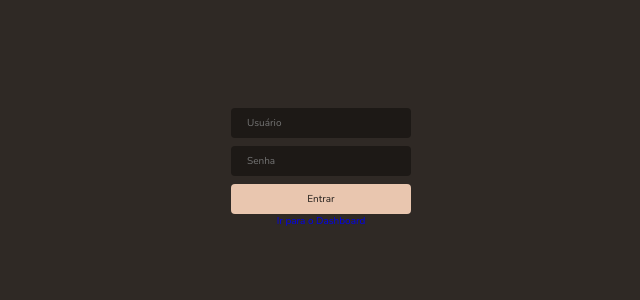
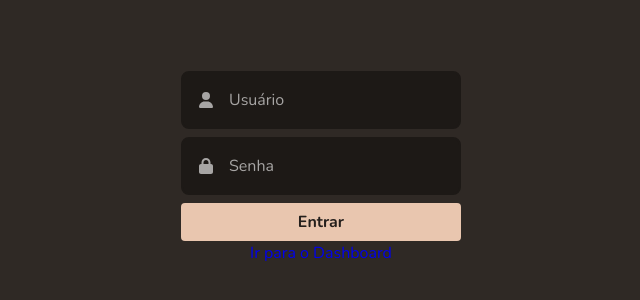
Before and after one commit to joel-fragoso/minascafe-panel, a React (Vite) app: page / in a window 1280 px wide. Shown: the part 232-532 px from the top of the page, without its empty margins (319-959 px from the left). Built offline with nearby package versions, Linux system fonts and the light colour scheme.

Commit message:
feature: Adiciona input
- Adiciona componente input.
- Adiciona Pallete Danger.
- Ajuste no Tamanho da fonte.
- Refatora SignIn coloca componente Input e retira input hardcoded.
- Adiciona regra ao eslint `"react/require-default-props": "off"`.
- Adiciona novos types ao Pallete.

Closes #21

```diff
--- a/src/@types/styled.d.ts
+++ b/src/@types/styled.d.ts
@@ -24,7 +24,10 @@ declare module 'styled-components' {
     common: ICommonColor;
     pallete: {
       primary: IPalleteColor;
-      secondary: IPalleteColor;
+      secondary?: IPalleteColor;
+      danger?: IPalleteColor;
+      success?: IPalleteColor;
+      warning?: IPalleteColor;
     };
     background: IBackgroundColor;
   }
--- /dev/null
+++ b/src/components/Input/index.tsx
@@ -0,0 +1,72 @@
+import {
+  FC,
+  InputHTMLAttributes,
+  useCallback,
+  useEffect,
+  useRef,
+  useState,
+} from 'react';
+import { IconName } from '@fortawesome/fontawesome-svg-core';
+import { FontAwesomeIcon } from '@fortawesome/react-fontawesome';
+import { Container } from './styles';
+
+interface InputProps extends InputHTMLAttributes<HTMLInputElement> {
+  name: string;
+  containerStyle?: object;
+  iconName?: IconName;
+}
+
+const Input: FC<InputProps> = ({
+  name,
+  containerStyle = {},
+  iconName,
+  ...rest
+}) => {
+  const inputRef = useRef<HTMLInputElement>(null);
+
+  const [isFocused, setIsFocused] = useState(false);
+  const [isFilled, setIsFilled] = useState(false);
+
+  // const { fieldName, defaultValue, error, registerField } = useField(name);
+
+  // useEffect(() => {
+  //   registerField({
+  //     name: fieldName,
+  //     ref: inputRef.current,
+  //     path: 'value',
+  //   });
+  // }, [fieldName, registerField]);
+
+  const handleInputFocus = useCallback(() => {
+    setIsFocused(true);
+  }, []);
+
+  const handleInputBlur = useCallback(() => {
+    setIsFocused(false);
+
+    setIsFilled(!!inputRef.current?.value);
+  }, []);
+
+  return (
+    <Container
+      style={containerStyle}
+      isErrored={false} // {!!error}
+      isFocused={isFocused}
+      isFilled={isFilled}
+      data-testid="input-container"
+    >
+      {iconName && (
+        <FontAwesomeIcon icon={{ prefix: 'fas', iconName }} size="1x" />
+      )}
+      <input
+        onFocus={handleInputFocus}
+        onBlur={handleInputBlur}
+        // defaultValue={defaultValue}
+        ref={inputRef}
+        {...rest}
+      />
+    </Container>
+  );
+};
+
+export default Input;
--- /dev/null
+++ b/src/components/Input/styles.ts
@@ -0,0 +1,55 @@
+import styled, { css } from 'styled-components';
+import { darken } from 'polished';
+
+interface ContainerProps {
+  isFocused: boolean;
+  isFilled: boolean;
+  isErrored: boolean;
+}
+
+export const Container = styled.div<ContainerProps>`
+  background: ${({ theme }) => darken(0.025, theme.background.default)};
+  border-radius: 0.8rem;
+  border: 2px solid ${({ theme }) => darken(0.025, theme.background.default)};
+  padding: 1.6rem;
+  width: 100%;
+  color: ${({ theme }) => theme.pallete.secondary?.main};
+  display: flex;
+  align-items: center;
+
+  &:not(:last-child) {
+    margin-bottom: 0.8rem;
+  }
+
+  ${props =>
+    props.isErrored &&
+    css`
+      border-color: ${({ theme }) => theme.pallete.danger?.main};
+    `}
+
+  ${props =>
+    props.isFocused &&
+    css`
+      color: ${({ theme }) => theme.pallete.primary.main};
+      border-color: ${({ theme }) => theme.pallete.primary.main};
+    `}
+
+  ${props =>
+    props.isFilled &&
+    css`
+      color: ${({ theme }) => theme.pallete.primary.main};
+    `}
+
+  input {
+    flex: 1;
+    color: ${({ theme }) => theme.common.white};
+
+    &::placeholder {
+      color: ${({ theme }) => theme.pallete.secondary?.main};
+    }
+  }
+
+  svg {
+    margin-right: 1.6rem;
+  }
+`;
--- a/src/pages/SignIn/index.tsx
+++ b/src/pages/SignIn/index.tsx
@@ -1,13 +1,24 @@
 import { FC } from 'react';
 import { Link } from 'react-router-dom';
+import Input from '../../components/Input';
 import { Container } from './styles';
 
 const SignIn: FC = () => {
   return (
     <Container>
       <div>
-        <input type="text" placeholder="Usuário" />
-        <input type="password" placeholder="Senha" />
+        <Input
+          name="username"
+          type="email"
+          placeholder="Usuário"
+          iconName="user"
+        />
+        <Input
+          name="password"
+          type="password"
+          placeholder="Senha"
+          iconName="lock"
+        />
         <button type="submit">Entrar</button>
       </div>
       <Link to="/dashboard">Ir para o Dashboard</Link>
--- a/src/pages/SignIn/styles.ts
+++ b/src/pages/SignIn/styles.ts
@@ -1,4 +1,4 @@
-import { darken, lighten } from 'polished';
+import { lighten } from 'polished';
 import styled from 'styled-components';
 
 export const Container = styled.div`
@@ -7,29 +7,28 @@ export const Container = styled.div`
   align-items: center;
   justify-content: center;
   height: 100%;
+  padding: 0 1.6rem;
 
   div {
-    width: 18rem;
-  }
+    width: 100%;
 
-  input {
-    padding: 0.8rem 1.6rem;
-    background-color: ${({ theme }) => darken(0.025, theme.background.default)};
-    margin-bottom: 0.8rem;
-    border-radius: 0.4rem;
-    width: 100%;
+    @media (min-width: 380px) {
+      width: 28rem;
+    }
   }
 
   button {
     padding: 0.8rem 1.6rem;
-    color: ${({ theme }) => darken(0.025, theme.background.default)};
+    font-size: 1.6rem;
+    font-weight: 700;
+    color: ${({ theme }) => theme.background.default};
     background-color: ${({ theme }) => theme.pallete.primary.main};
     display: flex;
     border-radius: 0.4rem;
-    border: 0;
     width: 100%;
     align-items: center;
     justify-content: center;
+    transition: background-color 0.2s linear;
 
     &:hover {
       background-color: ${({ theme }) => theme.pallete.primary.dark};
--- a/src/styles/global.ts
+++ b/src/styles/global.ts
@@ -28,6 +28,7 @@ const GlobalStyle = createGlobalStyle`
   }
 
   body {
+    font-size: 1.6rem;
     line-height: 1.5;
     background-color: ${({ theme }) => lighten(0.04, theme.background.default)};
     color: ${({ theme }) => theme.common.white};
--- a/src/styles/theme.ts
+++ b/src/styles/theme.ts
@@ -14,6 +14,9 @@ export const theme: DefaultTheme = {
     secondary: {
       main: '#a7a5a4',
     },
+    danger: {
+      main: '#c53030',
+    },
   },
   background: {
     default: '#241f1c',
```
Also changed, not shown: .eslintrc.json.
